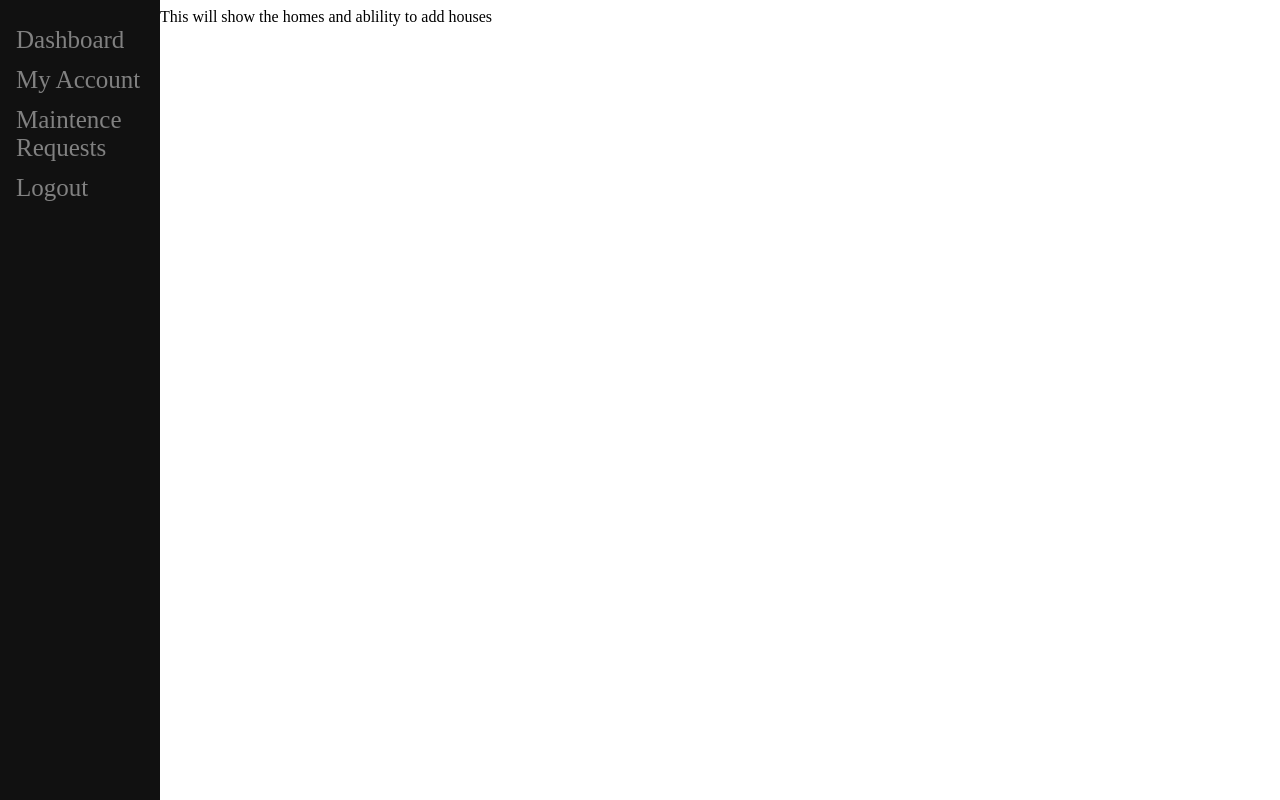
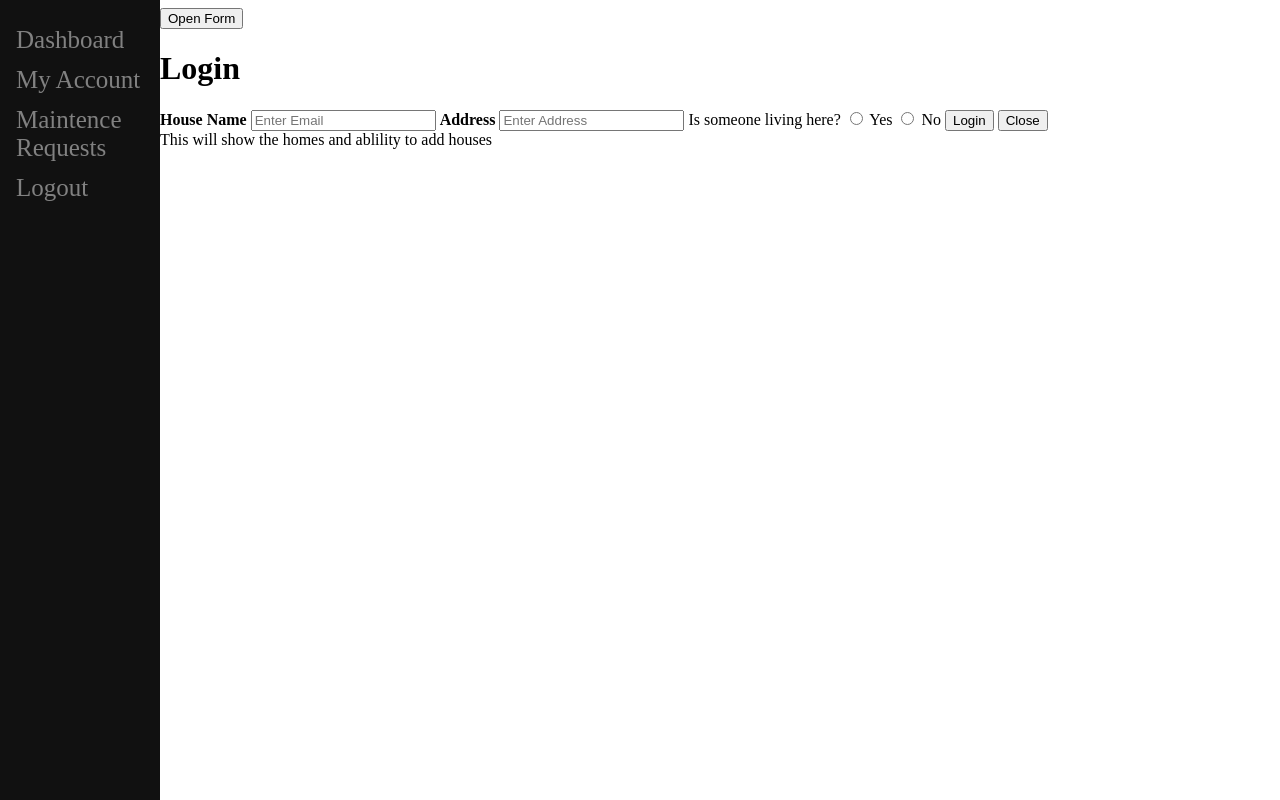
Before and after one commit to MattBourgeois/home_Management, a Flask app: page /my_homes in a window 1280 px wide. Run offline with Flask 3, Linux system fonts and the light colour scheme.

Commit message:
adding form to add houses

```diff
--- a/Flask_app/templates/users_home.html
+++ b/Flask_app/templates/users_home.html
@@ -13,6 +13,27 @@
 	<a href="/maintenance	">Maintence Requests</a>
 	<a href="/Logout">Logout</a>
 </div>
+<button class="open-button" onclick="openForm()">Open Form</button>
+
+<!-- The form -->
+<div class="form-popup" id="myForm">
+	<form action="/action_page.php" class="form-container">
+    	<h1>Login</h1>
+	    <label for="Name"><b>House Name</b></label>
+		<input type="text" placeholder="Enter Email" name="email" required>
+		<label for="Address"><b>Address</b></label>
+		<input type="text" placeholder="Enter Address" name="Address" required>
+		<label for="DaysRented">Is someone living here?</label>
+		<input type="radio" id="Yes" name="yes">
+		<label for="Yes">Yes</label>
+		<input type="radio" name="No" id="No">
+		<label for="No">No</label>
+
+
+    	<button type="submit" class="btn">Login</button>
+    	<button type="button" class="btn cancel" onclick="closeForm()">Close</button>
+	</form>
+</div>
 <body>
 	This will show the homes and ablility to add houses
 </body>
```
